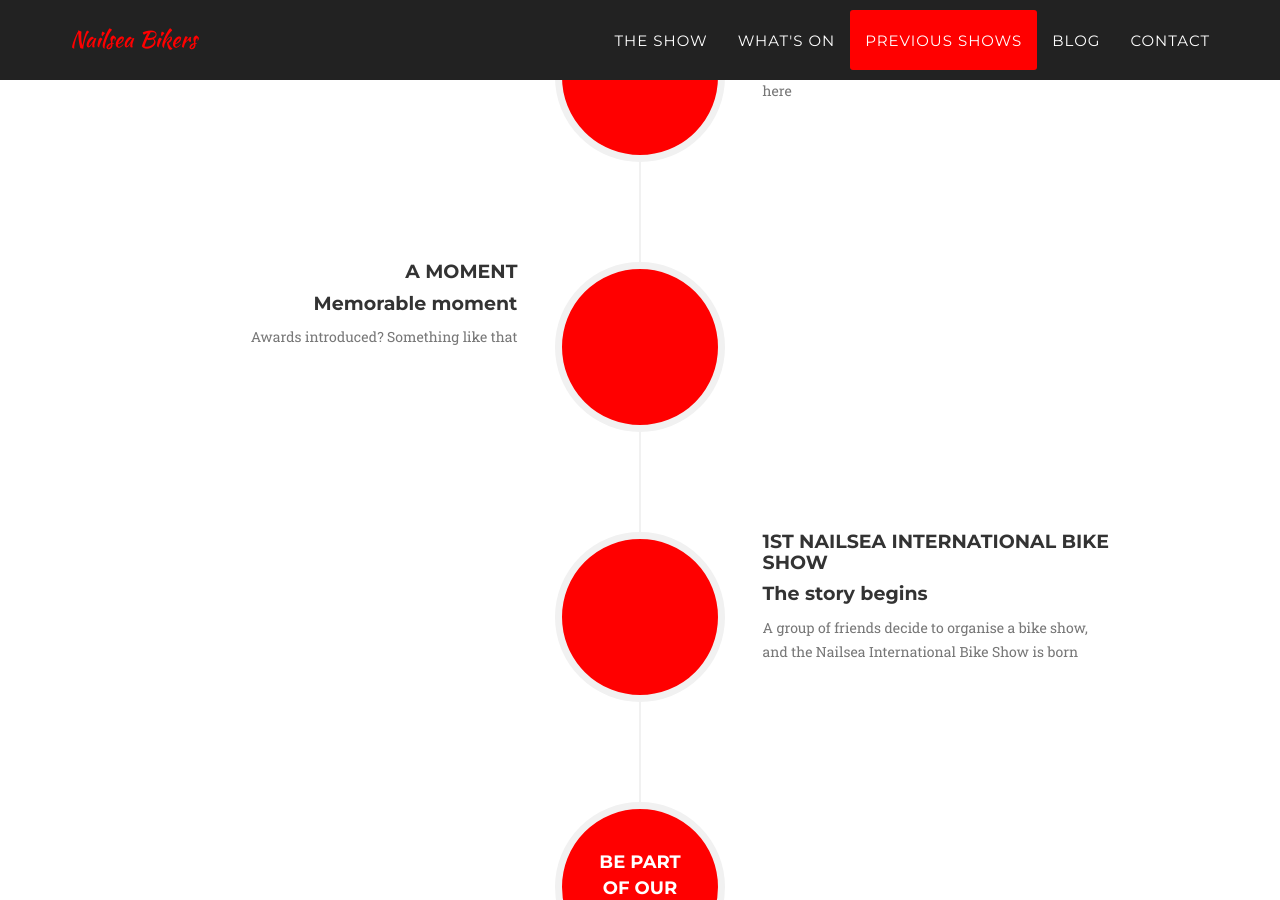
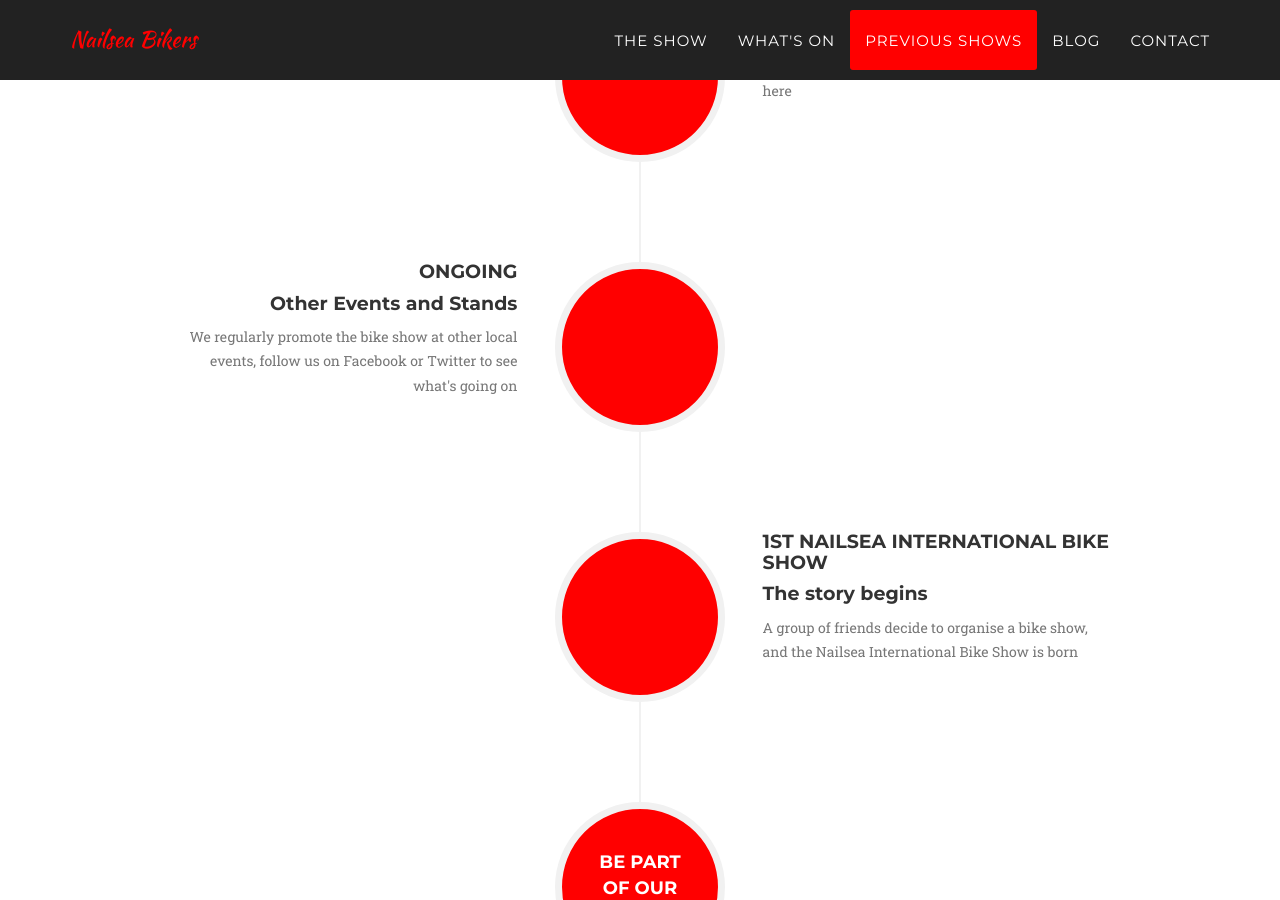
Before and after one commit to nailsea-bikers/nailsea-bikers.github.io, a Jekyll site: the page built from _posts/2014-07-14-camping.markdown, in a window 1280 px wide and 900 px high, scrolled down 2904 px. Built offline with Jekyll 4.4.1, drawn with Linux system fonts in a browser that asks for light colours; some web fonts are replaced; comment, search, counter and statistics services are not loaded.

Commit message:
Complete previous and typo fixed

```diff
--- a/_includes/previous.html
+++ b/_includes/previous.html
@@ -44,11 +44,11 @@
                             </div>
                             <div class="timeline-panel">
                                 <div class="timeline-heading">
-                                    <h4>A moment</h4>
-                                    <h4 class="subheading">Memorable moment</h4>
+                                    <h4>Ongoing</h4>
+                                    <h4 class="subheading">Other Events and Stands</h4>
                                 </div>
                                 <div class="timeline-body">
-                                    <p class="text-muted">Awards introduced? Something like that</p>
+                                    <p class="text-muted">We regularly promote the bike show at other local events, follow us on Facebook or Twitter to see what's going on</p>
                                 </div>
                             </div>
                         </li>
--- a/_posts/2014-07-14-camping.markdown
+++ b/_posts/2014-07-14-camping.markdown
@@ -7,7 +7,7 @@ date: 2014-07-14
 img: Camping-600.jpg
 thumbnail: Camping-400.jpg
 alt: Camping
-category: Accomodation
+category: Accommodation
 description: Camping is available in a local field, but it should be stressed though that no facilities will be available on site. The site is suitable for tents and cars/camper vans/caravans. There is no charge for the use of the campsite over the bike show weekend. If you have any issues finding the site please speak to team members at the show, the location of the site is shown in the map above and there will be signs out on the day.
 insert-image: camping-signs.jpg
 description2: If you wish to camp can we ask that you leave the site as you find it so that we retain the farmers good will for future shows.
```
Also changed, not shown: 1 other file.
